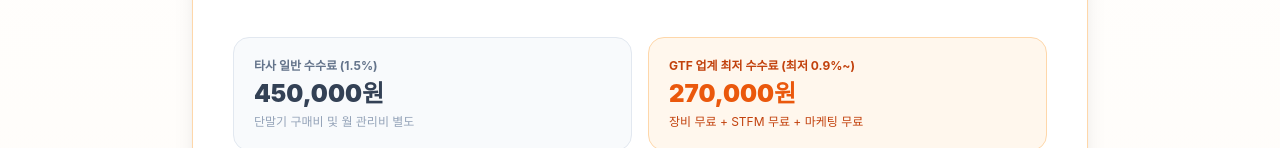
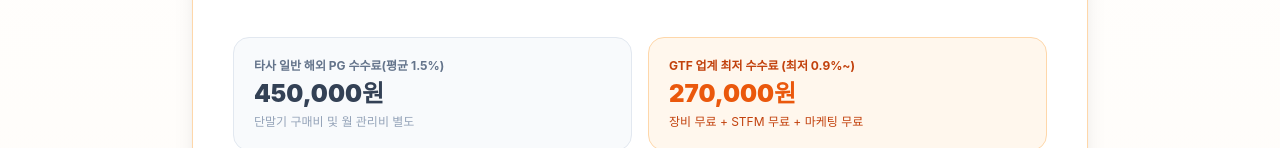
Before and after one commit to glowswin/sample1, a plain HTML site: page index.html in a window 1280 px wide. Shown: the part 5637-5785 px from the top of the page. Drawn offline with nearby package versions, Linux system fonts and the light colour scheme; a web font is replaced by a local one.

Commit message:
fix(calc): clarify competitor fee title to 타사 일반 해외 PG 수수료(평균 1.5%)

```diff
--- a/index.html
+++ b/index.html
@@ -1037,7 +1037,7 @@
           <!-- COMPARISON BOXES -->
           <div class="grid sm:grid-cols-2 gap-4 mb-8">
             <div class="p-5 rounded-2xl bg-slate-50 border border-slate-200">
-              <div class="text-xs font-bold text-slate-500">타사 일반 수수료 (1.5%)</div>
+              <div class="text-xs font-bold text-slate-500">타사 일반 해외 PG 수수료(평균 1.5%)</div>
               <div class="text-2xl font-black text-slate-700 mt-1" id="calc-comp-fee">
                 450,000원
               </div>
```
